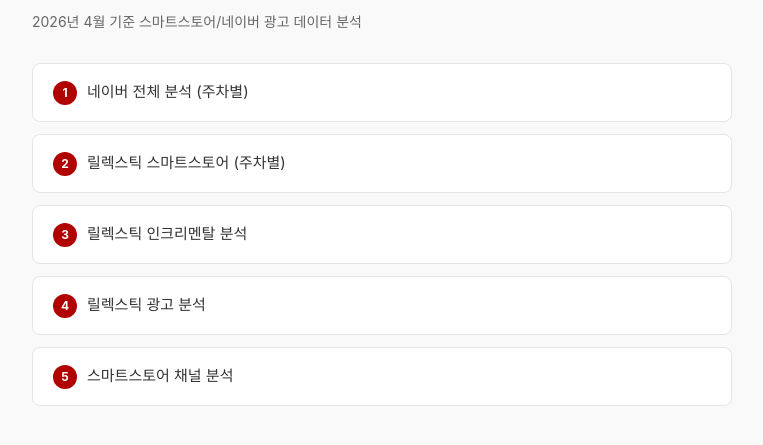
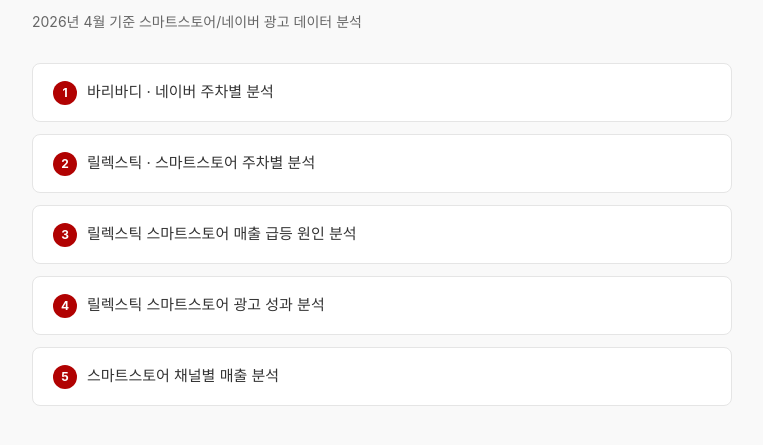
Before and after one commit to kwkim-wq/barybody-ad-analysis, a plain HTML site: page index.html in a window 1280 px wide. Shown: the part 95-540 px from the top of the page, without its empty margins (258-1021 px from the left). Drawn offline with Linux system fonts and the light colour scheme.

Commit message:
Fix 분析 → 분析, update titles to match h1

```diff
--- a/index.html
+++ b/index.html
@@ -19,11 +19,11 @@
   <h1>바리바디 광고 성과 분석</h1>
   <p>2026년 4월 기준 스마트스토어/네이버 광고 데이터 분석</p>
   <ul>
-    <li><a href="1네이버_전체_분석_주차별.html"><span class="num">1</span>네이버 전체 분석 (주차별)</a></li>
-    <li><a href="2릴렉스틱_스마트스토어_주차별.html"><span class="num">2</span>릴렉스틱 스마트스토어 (주차별)</a></li>
-    <li><a href="3릴렉스틱_인크리멘탈_분석.html"><span class="num">3</span>릴렉스틱 인크리멘탈 분석</a></li>
-    <li><a href="4릴렉스틱_광고_분석.html"><span class="num">4</span>릴렉스틱 광고 분석</a></li>
-    <li><a href="5스마트스토어_채널_분석.html"><span class="num">5</span>스마트스토어 채널 분석</a></li>
+    <li><a href="1네이버_전체_분석_주차별.html"><span class="num">1</span>바리바디 · 네이버 주차별 분석</a></li>
+    <li><a href="2릴렉스틱_스마트스토어_주차별.html"><span class="num">2</span>릴렉스틱 · 스마트스토어 주차별 분석</a></li>
+    <li><a href="3릴렉스틱_인크리멘탈_분석.html"><span class="num">3</span>릴렉스틱 스마트스토어 매출 급등 원인 분석</a></li>
+    <li><a href="4릴렉스틱_광고_분석.html"><span class="num">4</span>릴렉스틱 스마트스토어 광고 성과 분석</a></li>
+    <li><a href="5스마트스토어_채널_분석.html"><span class="num">5</span>스마트스토어 채널별 매출 분석</a></li>
   </ul>
 </body>
 </html>
```
